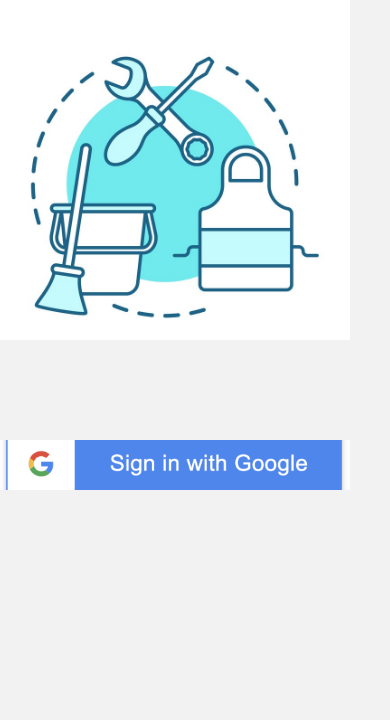
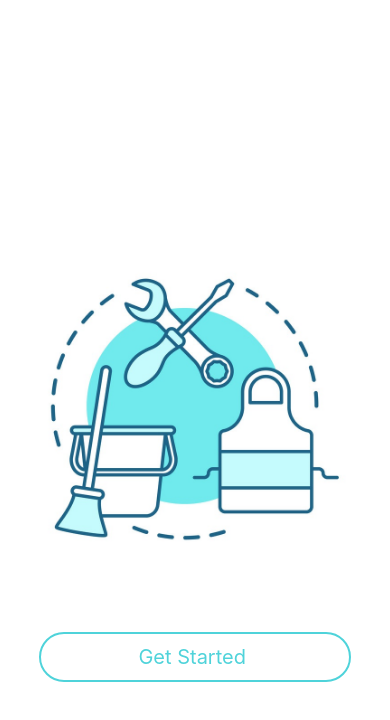
Before and after one commit to Coder-Rushabh/GentlyFix, a React Native app: screen /Login in a window 390 px wide. Shown: the top 720 px of the page. Built offline with nearby package versions, Linux system fonts and the light colour scheme.

Commit message:
phone number verification added

```diff
--- a/App.js
+++ b/App.js
@@ -4,26 +4,19 @@ import Login from './App/Screens/LoginScreen/Login';
 import { NavigationContainer } from '@react-navigation/native';
 import { createNativeStackNavigator } from '@react-navigation/native-stack';
 import Home from './App/Screens/HomeScreen/Home';
+import MobileLogin from './App/Screens/LoginScreen/MobileLogin';
 
 const Stack = createNativeStackNavigator();
 
 export default function App() {
   return (
-    <NavigationContainer>
-      <Stack.Navigator>
+    <NavigationContainer >
+      <Stack.Navigator >
         <Stack.Screen options={{ headerShown: false }} name='Login' component={Login}/>
-        <Stack.Screen name='Home' component={Home}/>
+        <Stack.Screen options={{ headerShown: false }} name='MobileLogin' component={MobileLogin}/>
+        <Stack.Screen options={{ headerShown: false }} name='Home' component={Home}/>
 
       </Stack.Navigator>
     </NavigationContainer>
   );
 }
-
-const styles = StyleSheet.create({
-  container: {
-    flex: 1,
-    backgroundColor: '#fff',
-    alignItems: 'center',
-    justifyContent: 'center',
-  },
-});
--- a/App/Screens/LoginScreen/Login.jsx
+++ b/App/Screens/LoginScreen/Login.jsx
@@ -1,22 +1,19 @@
 import { View, Text, StyleSheet, Image, TouchableOpacity } from 'react-native'
 import React from 'react'
+import { router } from 'expo-router';
 
-export default function Login() {
-
-    const handleGoogleSignup = () => {
-
-      };
-
+export default function Login({ navigation }) {
 
     return (
-        <View>
+        <View style={styles.container}>
             <Image source={require('./../../../assets/images/login.jpg')}
                 style={styles.loginImage}
             />
-            <TouchableOpacity onPress={handleGoogleSignup}>
-                <Image source={require('./../../../assets/images/google.png')}
-                    style={styles.googleLoginImage}
-                />
+            <TouchableOpacity onPress={() =>
+                navigation.navigate('MobileLogin')
+            }
+                style={styles.loginBtn}>
+                <Text style={styles.loginText}>Get Started </Text>
             </TouchableOpacity>
         </View>
     )
@@ -28,12 +25,30 @@ const styles = StyleSheet.create({
         height: 340,
         alignItems: 'center',
         justifyContent: 'center',
+        alignSelf: 'center',
+        marginTop: 70
     },
-    googleLoginImage: {
-        width: 350,
+    loginText: {
+        color: '#4FD3DA',
+        fontSize: 20,
+    },
+    loginBtn: {
+        width: "80%",
+        backgroundColor: "#fff",
+        borderRadius: 10,
+        borderWidth: 2,
+        borderColor: '#4FD3DA',
+        borderRadius: 25,
         height: 50,
-        padding: 20,
-        marginTop: 100
-
+        alignItems: "center",
+        justifyContent: "center",
+        marginTop: 70,
+        marginBottom: 10
+    },
+    container: {
+        flex: 1,
+        backgroundColor: '#fff',
+        alignItems: 'center',
+        justifyContent: 'center',
     }
 })
--- /dev/null
+++ b/App/Screens/LoginScreen/MobileLogin.jsx
@@ -0,0 +1,180 @@
+import React, { useState, useRef } from 'react';
+import { View, Text, StyleSheet, TextInput, Button, Platform, TouchableOpacity, Image } from 'react-native';
+import { getApp, initializeApp } from 'firebase/app';
+import { getAuth, PhoneAuthProvider, signInWithCredential } from 'firebase/auth';
+import { FirebaseRecaptchaVerifierModal, FirebaseRecaptchaBanner } from 'expo-firebase-recaptcha';
+
+const fbConfig = {
+  // Your Firebase configuration goes here
+
+};
+
+export default function MobileLogin({ navigation }) {
+  try {
+    initializeApp(fbConfig);
+  } catch (error) {
+    console.log("Initializing error ", error);
+  }
+
+  const app = getApp();
+  const auth = getAuth(app);
+
+  if (!app?.options || Platform.OS === 'web') {
+    throw new Error(
+      'This example only works on Android or iOS, and requires a valid Firebase config.'
+    );
+  }
+
+  const recaptchaVerifier = useRef(null);
+
+  const [phoneNumber, setPhoneNumber] = useState('');
+  const [verificationId, setVerificationID] = useState('');
+  const [verificationCode, setVerificationCode] = useState('');
+  const [info, setInfo] = useState('');
+  const attemptInvisibleVerification = false;
+
+  const handleSendVerificationCode = async () => {
+    try {
+      const phoneProvider = new PhoneAuthProvider(auth);
+      const verificationId = await phoneProvider.verifyPhoneNumber(
+        phoneNumber,
+        recaptchaVerifier.current
+      );
+      setVerificationID(verificationId);
+    } catch (error) {
+      setInfo(`Error : ${error.message}`);
+    }
+  };
+
+  const handleVerifyVerificationCode = async () => {
+    try {
+      const credential = PhoneAuthProvider.credential(verificationId, verificationCode);
+      await signInWithCredential(auth, credential);
+      setInfo('Success: Phone authentication successful');
+      navigation.navigate("Home"); // You need to have 'navigation' defined to use this line
+    } catch (error) {
+      setInfo(`Error : ${error.message}`);
+    }
+  };
+
+  return (
+    <View style={styles.container}>
+      <FirebaseRecaptchaVerifierModal
+        ref={recaptchaVerifier}
+        firebaseConfig={fbConfig} // Use your Firebase configuration here
+      />
+
+      {info && <Text style={styles.text}>{info}</Text>}
+
+      {!verificationId && (
+        <View>
+          <Text style={styles.text1}>Enter the phone number</Text>
+
+          <Image source={require('./../../../assets/images/phone.jpg')}
+            style={styles.loginImage}
+          />
+          <Text style={styles.text2}>Start with your country code</Text>
+
+          <TextInput
+            style={styles.inputBox}
+            placeholder="+91xxxxxxxxxx"
+            autoFocus
+            autoCompleteType="tel"
+            keyboardType="phone-pad"
+            textContentType="telephoneNumber"
+            onChangeText={(phoneNumber) => setPhoneNumber(phoneNumber)}
+          />
+
+          <TouchableOpacity onPress={() => handleSendVerificationCode()}
+            style={styles.loginBtn}
+            disabled={!phoneNumber}>
+            <Text style={styles.loginText}>Get OTP</Text>
+          </TouchableOpacity>
+
+        </View>
+      )}
+
+      {verificationId && (
+        <View>
+          <Text style={styles.text1}>Enter the verification code</Text>
+          <Image source={require('./../../../assets/images/phone.jpg')}
+            style={styles.loginImage}
+          />
+          <TextInput
+          style={styles.inputBox1}
+            editable={!!verificationId}
+            placeholder="0 0 0 0 0 0 "
+            onChangeText={setVerificationCode}
+          />
+
+          <TouchableOpacity onPress={() => handleVerifyVerificationCode()}
+            style={styles.loginBtn}
+            disabled={!verificationCode}>
+            <Text style={styles.loginText}>Confirm OTP</Text>
+          </TouchableOpacity>
+        </View>
+      )}
+
+      {attemptInvisibleVerification && <FirebaseRecaptchaBanner />}
+    </View>
+  );
+}
+
+const styles = StyleSheet.create({
+  text1: {
+    color: "#4FD3DA",
+    fontSize: 30,
+    marginBottom: 50,
+    marginTop: 30
+  },
+  text2: {
+    color: 'grey',
+    fontSize: 20
+  },
+  container: {
+    flex: 1,
+    backgroundColor: '#fff',
+    alignItems: 'center',
+    justifyContent: 'center',
+  },
+  loginBtn: {
+    backgroundColor: "#fff",
+    borderRadius: 10,
+    borderWidth: 2,
+    borderColor: '#4FD3DA',
+    borderRadius: 25,
+    height: 50,
+    alignItems: "center",
+    justifyContent: "center",
+    marginTop: 40,
+  },
+  loginImage: {
+    width: 250,
+    height: 250,
+    alignSelf: 'center'
+  },
+  loginText: {
+    color: '#4FD3DA',
+    fontSize: 20,
+  },
+  inputBox: {
+    fontSize: 20,
+    marginTop: 20,
+    borderColor: 'gray',
+    borderRadius: 25,
+    borderWidth: 1,
+    height: 50,
+    paddingLeft: 25
+
+  },
+  inputBox1: {
+    fontSize: 20,
+    marginTop: 20,
+    borderColor: 'gray',
+    borderRadius: 25,
+    borderWidth: 1,
+    height: 50,
+    textAlign: 'center'
+
+  }
+});
--- a/app.json
+++ b/app.config.js
@@ -1,4 +1,4 @@
-{
+export default {
   "expo": {
     "name": "GentlyFix",
     "slug": "gentlyfix",
@@ -26,5 +26,13 @@
     "web": {
       "favicon": "./assets/favicon.png"
     }
-  }
+  },
+  "extra" :{
+    apiKey: "AIzaSyDQ-5xNGOCRWfyBXT9BUmO2G1MK1C9zn3c",
+  authDomain: "gently-fix.firebaseapp.com",
+  projectId: "gently-fix",
+  storageBucket: "gently-fix.appspot.com",
+  messagingSenderId: "469251427539",
+  appId: "1:469251427539:web:269522d37385e47613d826"
 }
+}
--- a/babel.config.js
+++ b/babel.config.js
@@ -2,5 +2,6 @@ module.exports = function(api) {
   api.cache(true);
   return {
     presets: ['babel-preset-expo'],
+    plugins: ["nativewind/babel"],
   };
 };
--- a/package.json
+++ b/package.json
@@ -14,16 +14,20 @@
     "@react-navigation/native": "^6.1.9",
     "@react-navigation/native-stack": "^6.9.17",
     "expo": "~49.0.15",
+    "expo-firebase-recaptcha": "^2.3.1",
     "expo-router": "^2.0.14",
     "expo-status-bar": "~1.6.0",
     "firebase": "^10.7.1",
     "react": "18.2.0",
     "react-dom": "18.2.0",
     "react-native": "0.72.6",
+    "react-native-keyboard-aware-scroll-view": "^0.9.5",
     "react-native-safe-area-context": "4.6.3",
     "react-native-screens": "~3.22.0",
     "react-native-splash-screen": "^3.3.0",
-    "react-native-web": "~0.19.6"
+    "react-native-web": "~0.19.6",
+    "react-native-webview": "^13.6.4",
+    "tailwindcss": "^3.4.1"
   },
   "devDependencies": {
     "@babel/core": "^7.20.0"
```
Also changed, not shown: App/Screens/LoginScreen/styles.js (added, +34 -0 lines), config/firebase.js (added, +12 -0 lines), tailwind.config.js (added, +8 -0 lines), utils/firebase.js (deleted, +0 -23 lines), assets/images/phone.jpg (added), 1 other file (tests, documents, lock files or other folders).
